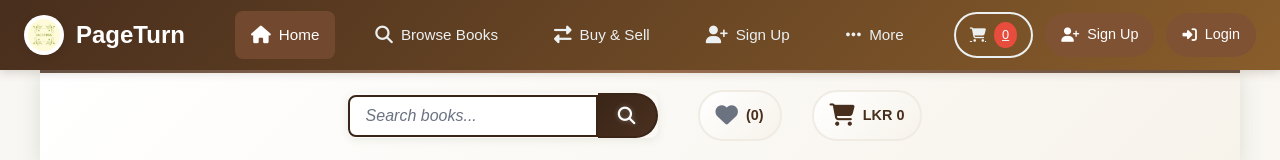
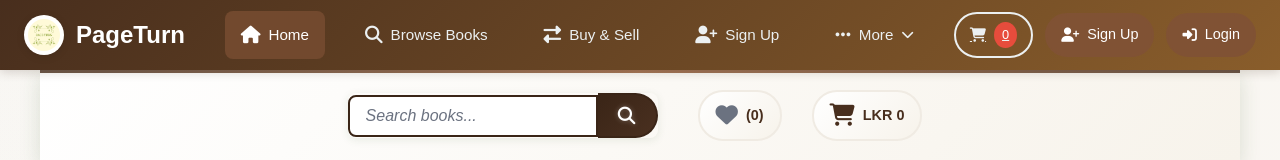
Before and after one commit to NavodCaldera/online-bookstore, a React (Create React App) app: page / in a window 1280 px wide. Shown: the top 160 px of the page. Built offline with nearby package versions, Linux system fonts and the light colour scheme; no server answers.

Commit message:
changed colours of drop down lists in naviagtion bar

```diff
--- a/src/components/Navigation.js
+++ b/src/components/Navigation.js
@@ -6,6 +6,7 @@ import '../styles/navigation.css';
 function Navigation() {
   const [isMenuOpen, setIsMenuOpen] = useState(false);
   const [isUserDropdownOpen, setIsUserDropdownOpen] = useState(false);
+  const [isMoreDropdownOpen, setIsMoreDropdownOpen] = useState(false);
   const [isLoggedIn, setIsLoggedIn] = useState(false);
   const [userInfo, setUserInfo] = useState(null);
   const location = useLocation();
@@ -18,6 +19,10 @@ function Navigation() {
 
   const toggleUserDropdown = () => {
     setIsUserDropdownOpen(!isUserDropdownOpen);
+  };
+
+  const toggleMoreDropdown = () => {
+    setIsMoreDropdownOpen(!isMoreDropdownOpen);
   };
 
   // Check authentication status on component mount and when localStorage changes
@@ -86,6 +91,9 @@ function Navigation() {
       if (!event.target.closest('.user-dropdown-container')) {
         setIsUserDropdownOpen(false);
       }
+      if (!event.target.closest('.more-dropdown-container')) {
+        setIsMoreDropdownOpen(false);
+      }
     };
 
     document.addEventListener('mousedown', handleClickOutside);
@@ -96,6 +104,7 @@ function Navigation() {
   useEffect(() => {
     setIsMenuOpen(false);
     setIsUserDropdownOpen(false);
+    setIsMoreDropdownOpen(false);
   }, [location.pathname]);
 
   const isActive = (path) => {
@@ -152,23 +161,31 @@ function Navigation() {
           )}
 
           {/* Additional Navigation Items */}
-          <div className="nav-link dropdown">
+          <div className="nav-link dropdown more-dropdown-container">
+            <button
+              className="more-dropdown-trigger"
+              onClick={toggleMoreDropdown}
+            >
               <i className="fas fa-ellipsis-h"></i>
               <span>More</span>
+              <i className={`fas fa-chevron-down dropdown-arrow ${isMoreDropdownOpen ? 'open' : ''}`}></i>
+            </button>
+            {isMoreDropdownOpen && (
               <div className="dropdown-content">
-              <Link to="/about" onClick={() => setIsMenuOpen(false)}>
+                <Link to="/about" onClick={() => { setIsMenuOpen(false); setIsMoreDropdownOpen(false); }}>
                   <i className="fas fa-info-circle"></i>
                   About Us
                 </Link>
-              <Link to="/contact" onClick={() => setIsMenuOpen(false)}>
+                <Link to="/contact" onClick={() => { setIsMenuOpen(false); setIsMoreDropdownOpen(false); }}>
                   <i className="fas fa-envelope"></i>
                   Contact
                 </Link>
-              <Link to="/help" onClick={() => setIsMenuOpen(false)}>
+                <Link to="/help" onClick={() => { setIsMenuOpen(false); setIsMoreDropdownOpen(false); }}>
                   <i className="fas fa-question-circle"></i>
                   Help
                 </Link>
               </div>
+            )}
           </div>
         </div>
 
--- a/src/styles/navigation.css
+++ b/src/styles/navigation.css
@@ -104,17 +104,42 @@
   position: relative;
 }
 
+.more-dropdown-trigger {
+  background: none;
+  border: none;
+  color: inherit;
+  font: inherit;
+  cursor: pointer;
+  display: flex;
+  align-items: center;
+  gap: 0.5rem;
+  padding: 0;
+  width: 100%;
+  text-align: left;
+}
+
+.more-dropdown-trigger .dropdown-arrow {
+  margin-left: auto;
+  font-size: 0.8rem;
+  transition: transform 0.3s ease;
+}
+
+.more-dropdown-trigger .dropdown-arrow.open {
+  transform: rotate(180deg);
+}
+
 .dropdown-content {
   display: none;
   position: absolute;
   top: 100%;
   left: 0;
-  background: #fff;
+  background: linear-gradient(135deg, #482E1D 0%, #895D2B 100%);
   min-width: 200px;
   box-shadow: 0 8px 25px rgba(0, 0, 0, 0.15);
   border-radius: 8px;
   padding: 0.5rem 0;
   z-index: 1001;
+  border: 1px solid rgba(255, 255, 255, 0.1);
 }
 
 .dropdown:hover .dropdown-content {
@@ -127,12 +152,12 @@
   gap: 0.75rem;
   padding: 0.75rem 1rem;
   text-decoration: none;
-  color: #2c3e50;
+  color: #ecf0f1;
   transition: background 0.3s ease;
 }
 
 .dropdown-content a:hover {
-  background: #f0f8f0;
+  background: rgba(255, 255, 255, 0.1);
   color: #ffffff;
 }
 
@@ -368,6 +393,7 @@
     width: 90%;
     margin-left: auto;
     margin-right: auto;
+    border: 1px solid rgba(255, 255, 255, 0.1);
   }
 
   .dropdown-content a {
@@ -377,7 +403,7 @@
   }
 
   .dropdown-content a:hover {
-    background: rgba(82, 196, 26, 0.2);
+    background: rgba(255, 255, 255, 0.15);
     color: #ffffff;
   }
 
@@ -575,11 +601,11 @@
   position: absolute;
   top: calc(100% + 10px);
   right: 0;
-  background: #fff;
+  background: linear-gradient(135deg, #482E1D 0%, #895D2B 100%);
   min-width: 280px;
   border-radius: 12px;
   box-shadow: 0 10px 30px rgba(0, 0, 0, 0.15);
-  border: 1px solid #e5e7eb;
+  border: 1px solid rgba(255, 255, 255, 0.1);
   z-index: 1001;
   overflow: hidden;
   animation: dropdownFadeIn 0.2s ease-out;
@@ -598,8 +624,8 @@
 
 .user-dropdown-header {
   padding: 1rem;
-  background: linear-gradient(135deg, #f8f9fa 0%, #e9ecef 100%);
-  border-bottom: 1px solid #e5e7eb;
+  background: rgba(255, 255, 255, 0.1);
+  border-bottom: 1px solid rgba(255, 255, 255, 0.1);
   display: flex;
   align-items: center;
   gap: 0.75rem;
@@ -609,12 +635,13 @@
   width: 45px;
   height: 45px;
   border-radius: 50%;
-  background: #482E1D;
+  background: rgba(255, 255, 255, 0.2);
   display: flex;
   align-items: center;
   justify-content: center;
   color: white;
   font-size: 1.5rem;
+  border: 2px solid rgba(255, 255, 255, 0.3);
 }
 
 .user-info {
@@ -623,19 +650,19 @@
 
 .user-name {
   font-weight: 600;
-  color: #2d3142;
+  color: #ffffff;
   font-size: 0.95rem;
   margin-bottom: 0.25rem;
 }
 
 .user-email {
-  color: #6b7280;
+  color: rgba(255, 255, 255, 0.8);
   font-size: 0.8rem;
 }
 
 .user-dropdown-divider {
   height: 1px;
-  background: #e5e7eb;
+  background: rgba(255, 255, 255, 0.2);
   margin: 0.5rem 0;
 }
 
@@ -645,7 +672,7 @@
   gap: 0.75rem;
   padding: 0.75rem 1rem;
   text-decoration: none;
-  color: #374151;
+  color: #ecf0f1;
   transition: all 0.2s ease;
   cursor: pointer;
   border: none;
@@ -656,38 +683,38 @@
 }
 
 .user-dropdown-item:hover {
-  background: #f3f4f6;
-  color: #482E1D;
+  background: rgba(255, 255, 255, 0.1);
+  color: #ffffff;
 }
 
 .user-dropdown-item i {
   width: 16px;
   text-align: center;
-  color: #6b7280;
+  color: rgba(255, 255, 255, 0.8);
   transition: color 0.2s ease;
 }
 
 .user-dropdown-item:hover i {
-  color: #482E1D;
+  color: #ffffff;
 }
 
 .logout-item {
-  color: #dc2626 !important;
-  border-top: 1px solid #e5e7eb;
+  color: #ff6b6b !important;
+  border-top: 1px solid rgba(255, 255, 255, 0.2);
   margin-top: 0.5rem;
 }
 
 .logout-item:hover {
-  background: #fef2f2 !important;
-  color: #dc2626 !important;
+  background: rgba(255, 107, 107, 0.1) !important;
+  color: #ff8a8a !important;
 }
 
 .logout-item i {
-  color: #dc2626 !important;
+  color: #ff6b6b !important;
 }
 
 .logout-item:hover i {
-  color: #dc2626 !important;
+  color: #ff8a8a !important;
 }
 
 .signup-btn {
```
Lines whose indentation alone changed are shown as unchanged.
